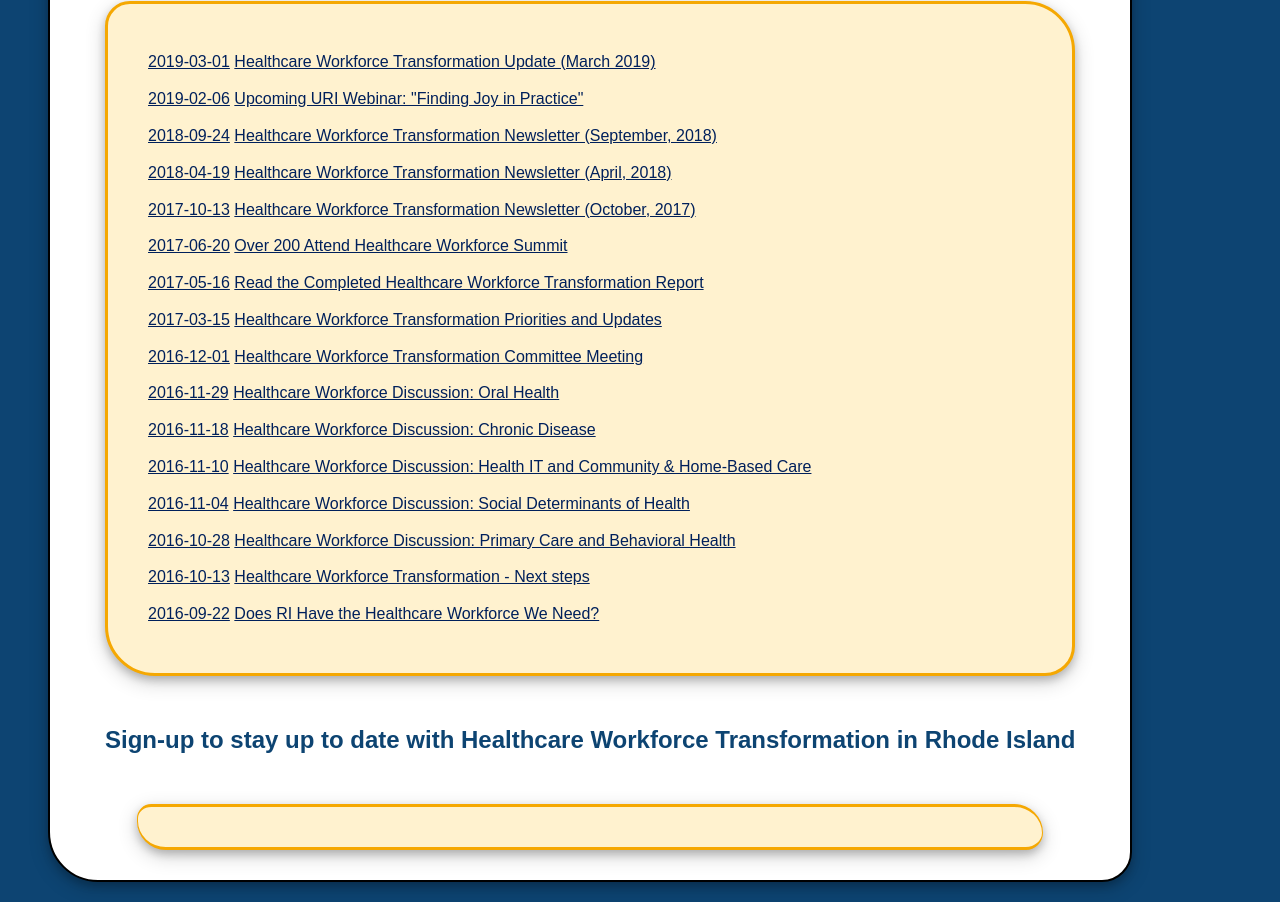
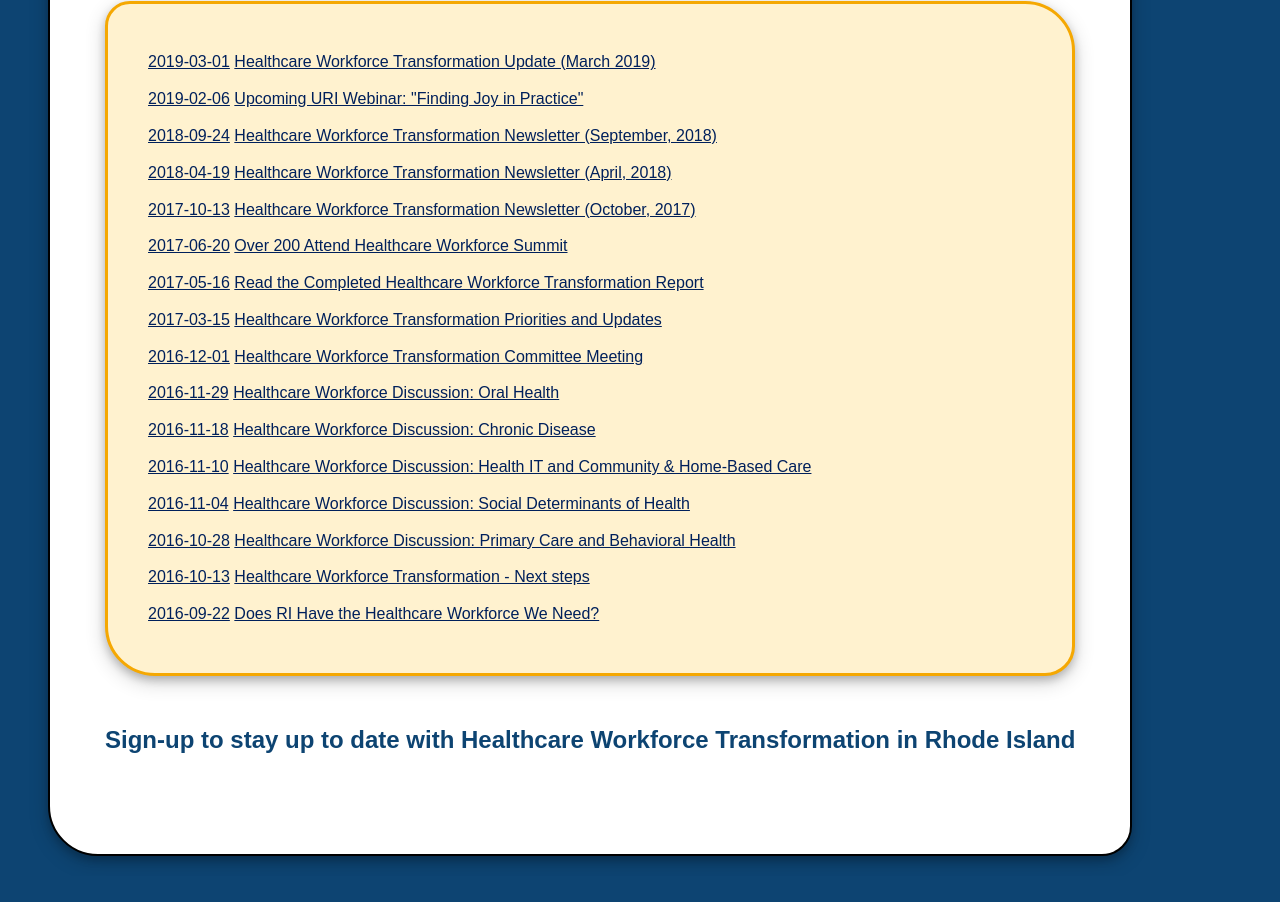
Before and after one commit to Leah-Grace/hotelWhiskeyTango_newsletter, a website: page public/index.html in a window 1280 px wide. Shown: the part 420-1322 px from the top of the page. After the commit the page ends 1296 px from the top, so only its background shows below. Drawn offline with Linux system fonts and the light colour scheme; a script that the page names is missing.

Commit message:
new newsletter sign-up form in white

```diff
--- a/public/index.html
+++ b/public/index.html
@@ -78,10 +78,10 @@
         Island</h2>
       </div>
 
-      <div class="sub-containers" id="newsletter-form">
+     <!-- <div class="sub-containers" id="newsletter-form">  -->
        <div class="ctct-inline-form" data-form-id=
         "184af170-adb3-4dbe-8832-769b297eb319"></div>
-      </div>
+    <!--  </div>  -->
     </div>
   </div>
 
```
